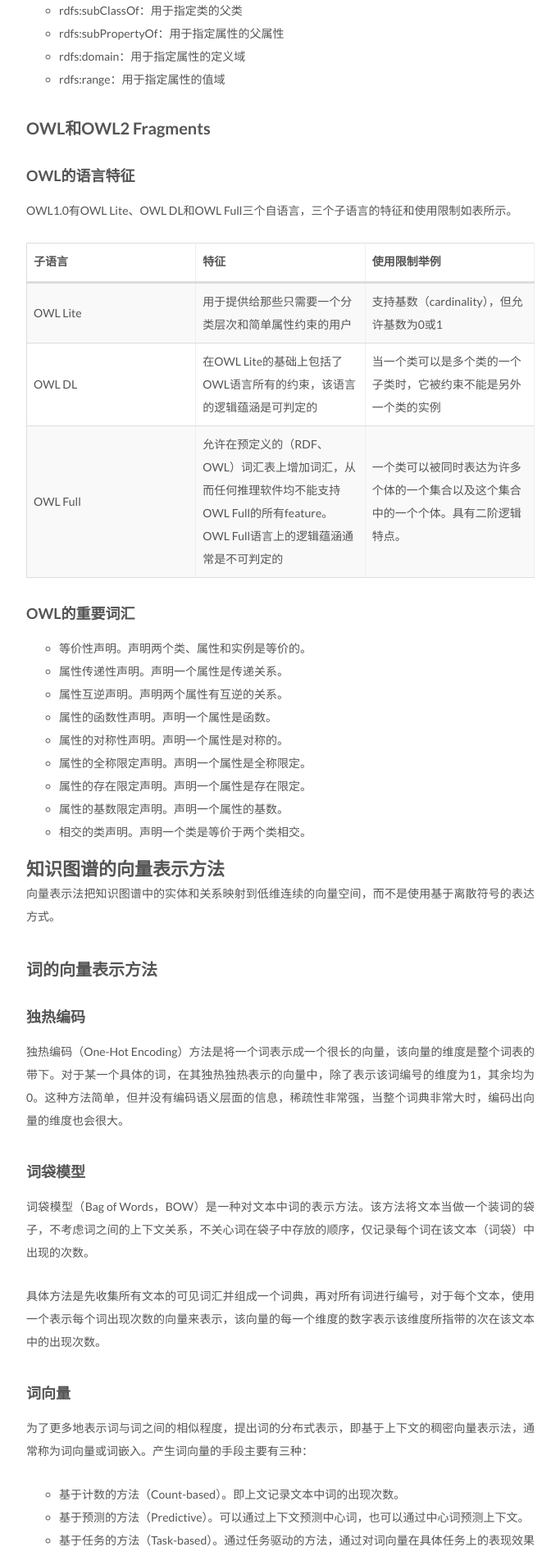
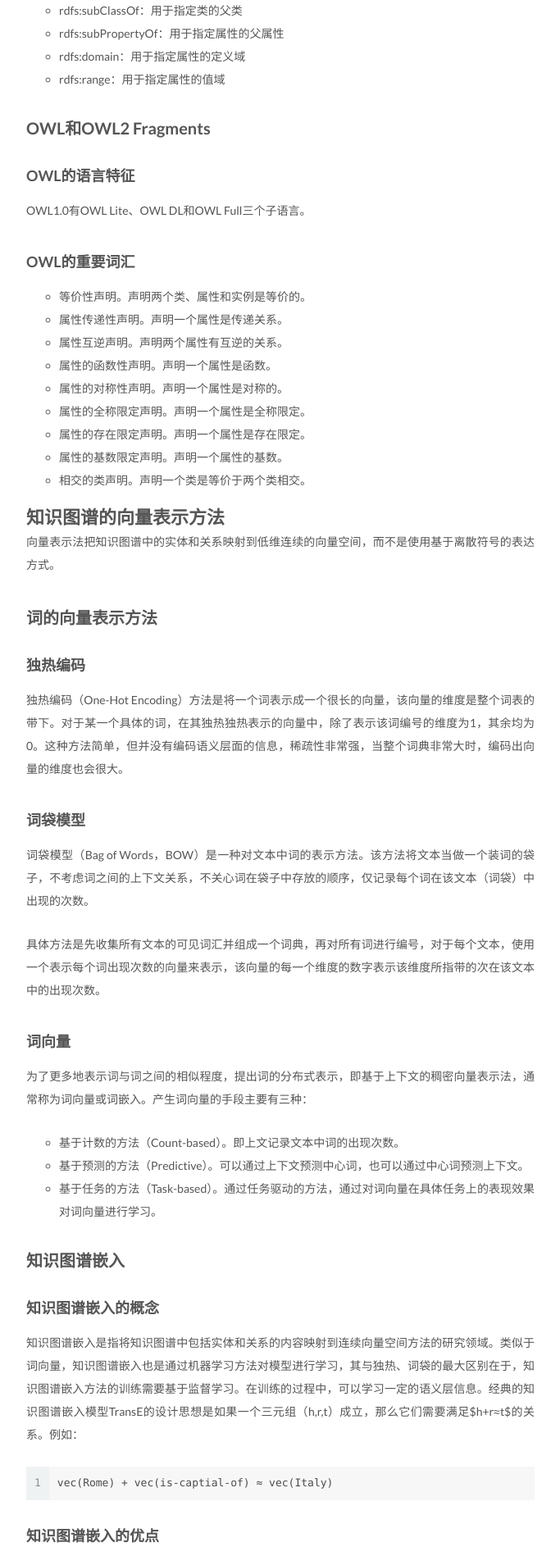
Before and after one commit to zhangfeng-fitz/zhangfeng-fitz.github.io, a Jekyll site: the page built from _posts/2021-05-14-KG-basic2.md, in a window 1280 px wide. Shown: the part 3679-5577 px from the top of the page at 82% size, without its empty margins (428-1111 px from the left). Built offline with Jekyll 4.4.1, drawn with Linux system fonts in a browser that asks for light colours; comment, search, counter and statistics services are not loaded.

Commit message:
Update 2021-05-14-KG-basic2.md

```diff
--- a/_posts/2021-05-14-KG-basic2.md
+++ b/_posts/2021-05-14-KG-basic2.md
@@ -116,13 +116,7 @@ RDF提供了最基本的对类和属性的描述原语：
 
 ### OWL的语言特征
 
-OWL1.0有OWL Lite、OWL DL和OWL Full三个自语言，三个子语言的特征和使用限制如表所示。
-
-| 子语言   | 特征                                                         | 使用限制举例                                                 |
-| -------- | ------------------------------------------------------------ | ------------------------------------------------------------ |
-| OWL Lite | 用于提供给那些只需要一个分类层次和简单属性约束的用户         | 支持基数（cardinality），但允许基数为0或1                    |
-| OWL DL   | 在OWL Lite的基础上包括了OWL语言所有的约束，该语言的逻辑蕴涵是可判定的 | 当一个类可以是多个类的一个子类时，它被约束不能是另外一个类的实例 |
-| OWL Full | 允许在预定义的（RDF、OWL）词汇表上增加词汇，从而任何推理软件均不能支持OWL Full的所有feature。OWL Full语言上的逻辑蕴涵通常是不可判定的 | 一个类可以被同时表达为许多个体的一个集合以及这个集合中的一个个体。具有二阶逻辑特点。 |
+OWL1.0有OWL Lite、OWL DL和OWL Full三个子语言。
 
 ### OWL的重要词汇
 
```
